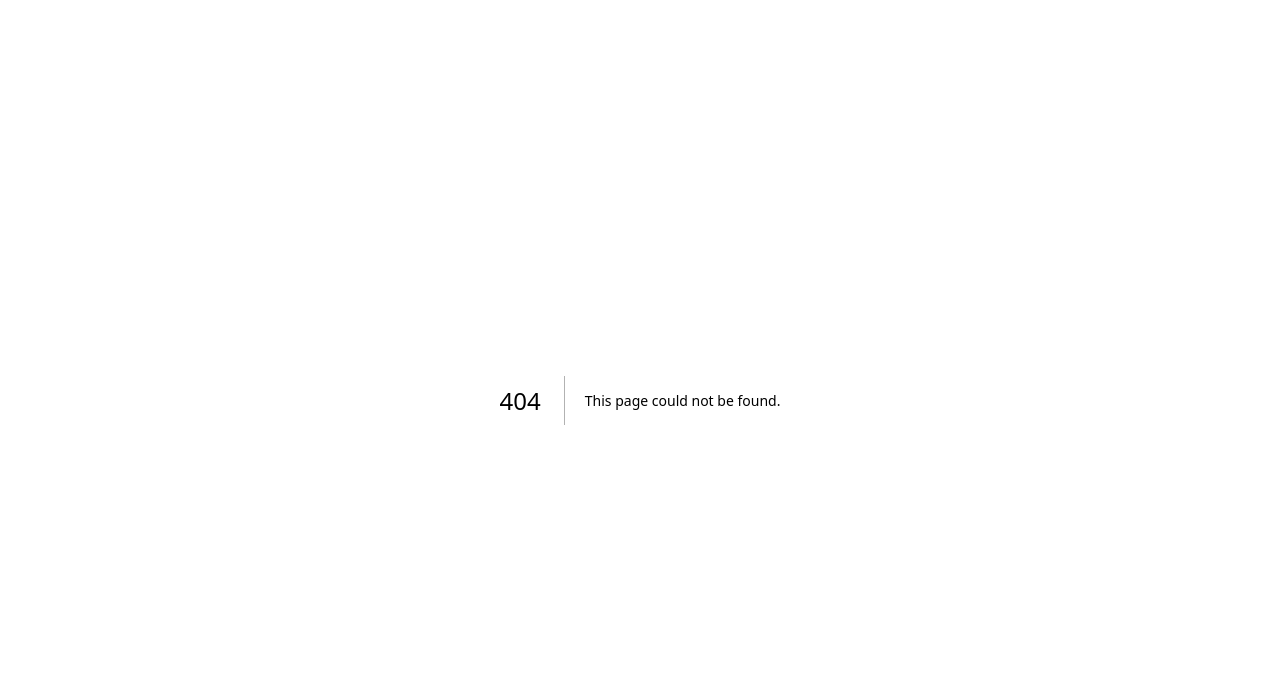
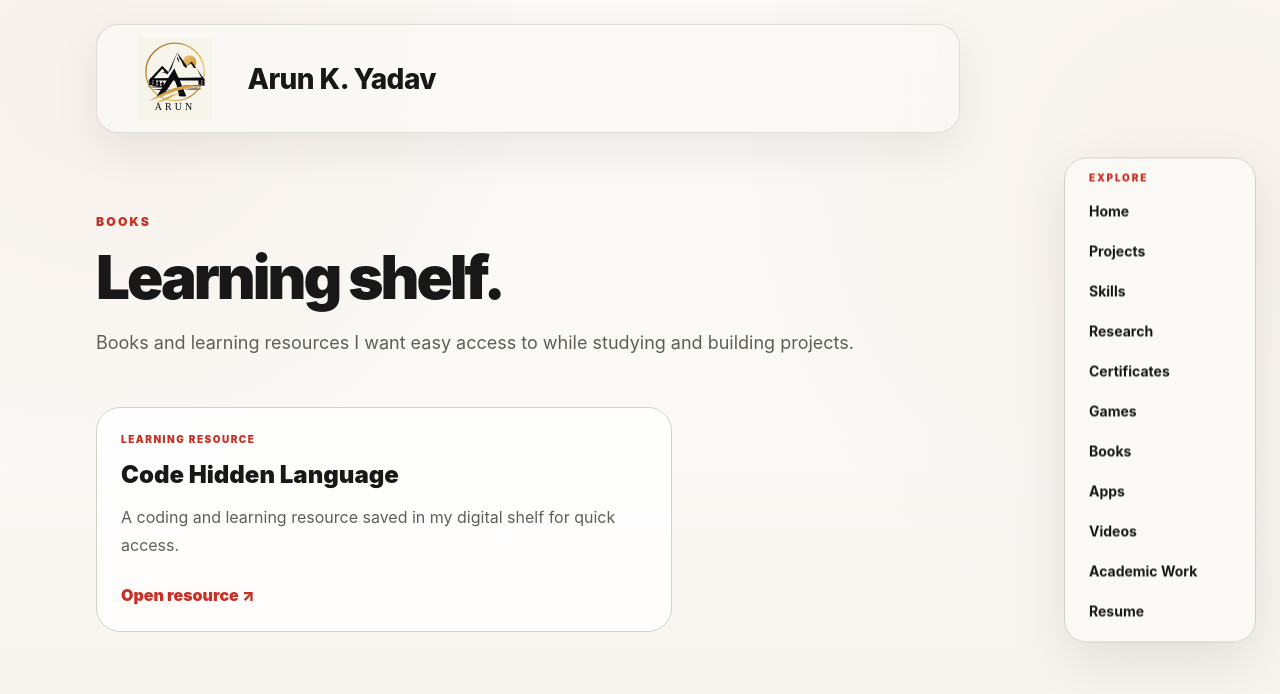
Before and after one commit to arunyadav-214/learning-website, a Next.js app: page /books in a window 1280 px wide. Before the commit this address had no page. Shown: the top 694 px of the page. Built offline with nearby package versions, Linux system fonts and the light colour scheme.

Commit message:
Add dedicated books page

```diff
--- /dev/null
+++ b/app/books/page.tsx
@@ -0,0 +1,14 @@
+import PageShell from "../PageShell";
+
+export default function BooksPage() {
+  return (
+    <PageShell kicker="BOOKS" title="Learning shelf." intro="Books and learning resources I want easy access to while studying and building projects.">
+      <a href="https://codehiddenlanguage.com/" target="_blank" rel="noreferrer" className="block max-w-xl rounded-[1.5rem] border border-black/10 bg-white/80 p-6 transition hover:-translate-y-1 hover:border-[#c83025]/40">
+        <p className="text-[10px] font-black uppercase tracking-[0.15em] text-[#c83025]">Learning Resource</p>
+        <h2 className="mt-3 text-2xl font-black">Code Hidden Language</h2>
+        <p className="mt-3 leading-7 text-muted-foreground">A coding and learning resource saved in my digital shelf for quick access.</p>
+        <span className="mt-6 inline-block font-black text-[#c83025]">Open resource ↗</span>
+      </a>
+    </PageShell>
+  );
+}
```
